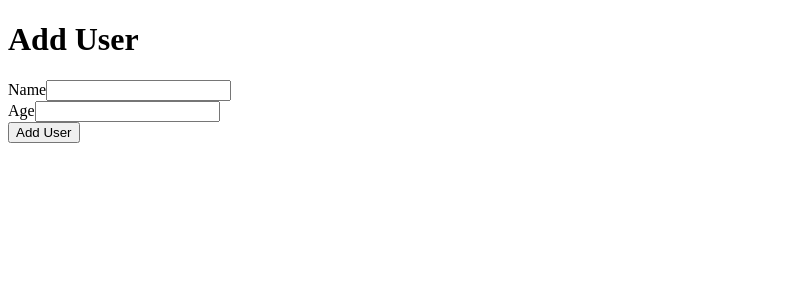
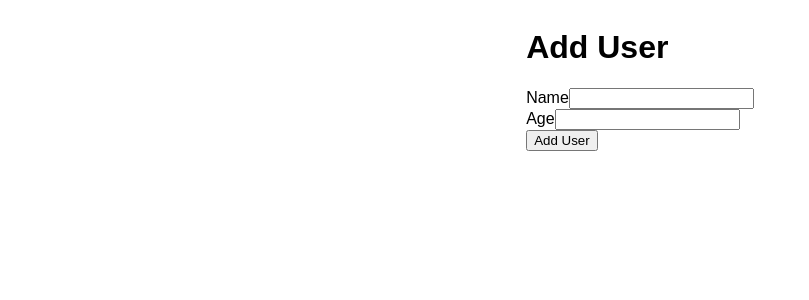
Before and after one commit to Shamoleambo/errors-and-portals, a React (Vite) app: page / in a window 1280 px wide. Shown: the top 300 px of the page, without its empty margins (0-809 px from the left). Built offline with nearby package versions, Linux system fonts and the light colour scheme.

Commit message:
create styling for all the app

```diff
--- a/src/App.css
+++ b/src/App.css
@@ -0,0 +1,6 @@
+.app {
+  display: flex;
+  flex-direction: column;
+  align-items: center;
+  font-family: Arial, Helvetica, sans-serif;
+}
--- a/src/App.jsx
+++ b/src/App.jsx
@@ -1,6 +1,7 @@
 import { useState } from 'react'
 import UserForm from './components/UserForm'
 import UsersList from './components/UsersList'
+import './App.css'
 
 function App() {
   const [usersList, setUsersList] = useState([])
@@ -9,7 +10,7 @@ function App() {
     setUsersList((prevState) => [...prevState, user])
   }
   return (
-    <div>
+    <div className='app'>
       <UserForm addUser={addUser} />
       <UsersList usersList={usersList} />
     </div>
```
